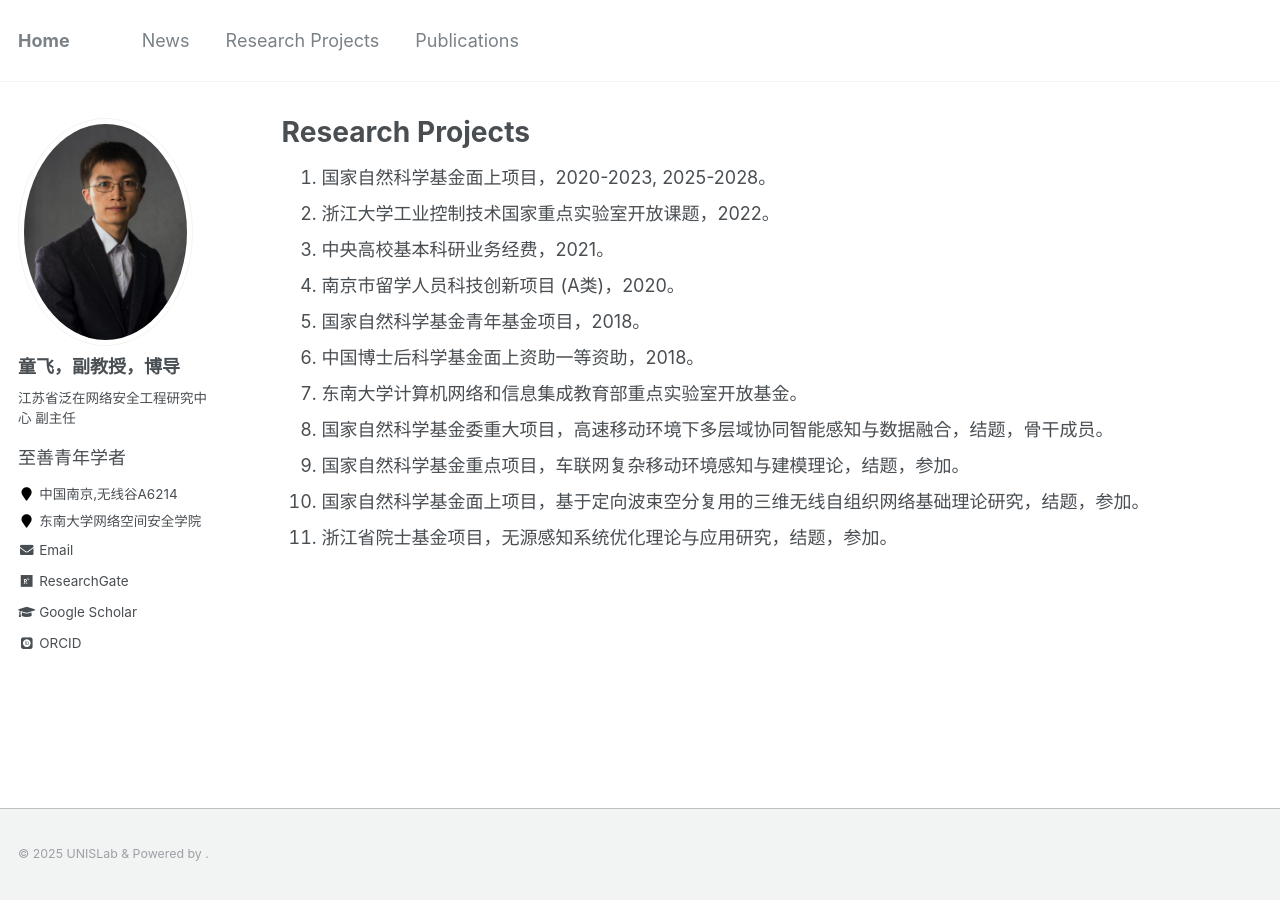
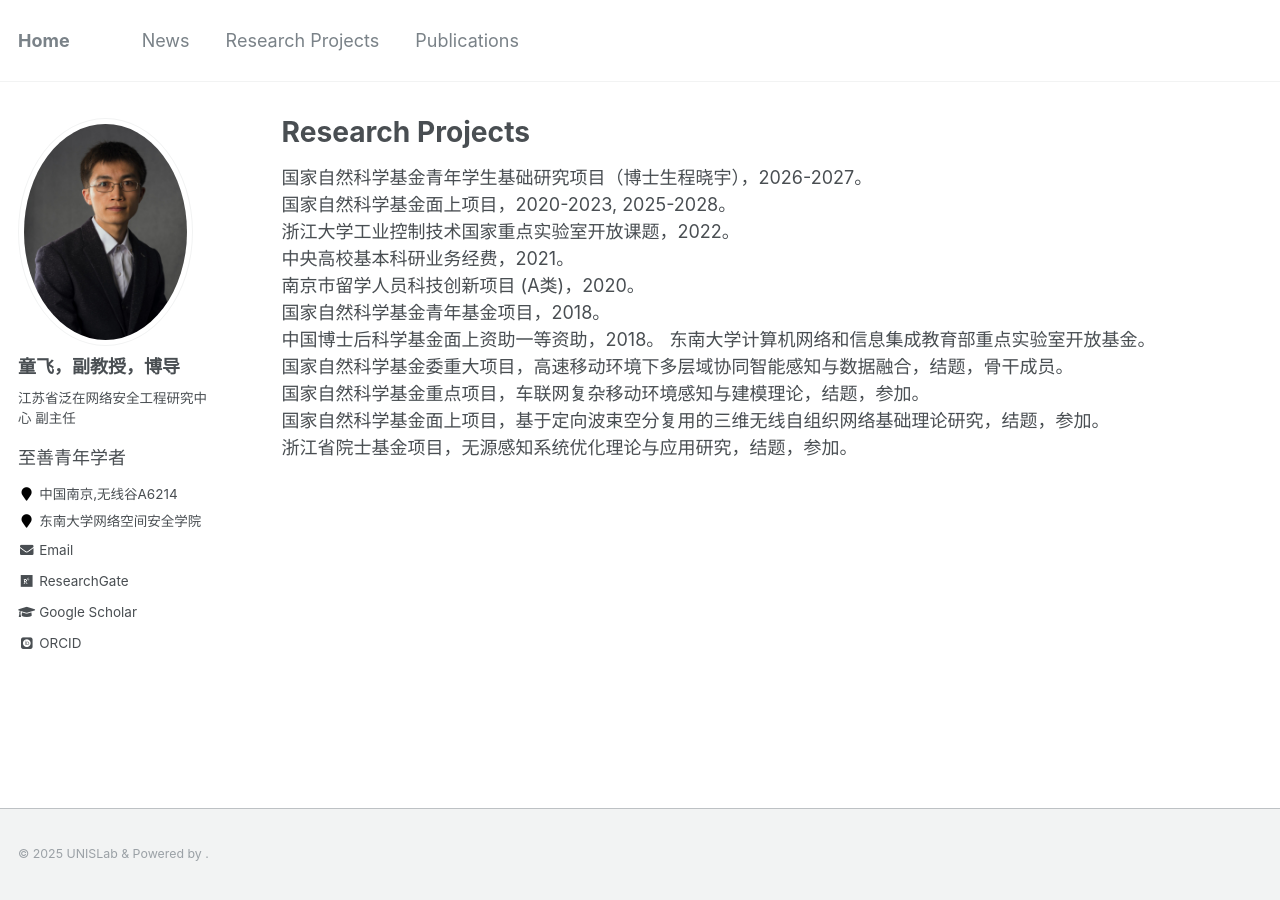
Before and after one commit to fei-tong/fei-tong.github.io, a Jekyll site: the page built from _pages/Research Projects.md, in a window 1280 px wide. Built offline with Jekyll 4.4.1, drawn with Linux system fonts in a browser that asks for light colours; some web fonts are replaced.

Commit message:
Update Research Projects.md

```diff
--- a/_pages/Research Projects.md
+++ b/_pages/Research Projects.md
@@ -5,14 +5,15 @@ permalink: /Research Projects/
 author_profile: true
 ---
 
-1. 国家自然科学基金面上项目，2020-2023, 2025-2028。<br>
-2. 浙江大学工业控制技术国家重点实验室开放课题，2022。<br>
-3. 中央高校基本科研业务经费，2021。<br>
-4. 南京市留学人员科技创新项目 (A类)，2020。<br>
-5. 国家自然科学基金青年基金项目，2018。<br>
-6. 中国博士后科学基金面上资助一等资助，2018。
-7. 东南大学计算机网络和信息集成教育部重点实验室开放基金。<br>
-8. 国家自然科学基金委重大项目，高速移动环境下多层域协同智能感知与数据融合，结题，骨干成员。<br>
-9. 国家自然科学基金重点项目，车联网复杂移动环境感知与建模理论，结题，参加。<br>
-10. 国家自然科学基金面上项目，基于定向波束空分复用的三维无线自组织网络基础理论研究，结题，参加。<br>
-11. 浙江省院士基金项目，无源感知系统优化理论与应用研究，结题，参加。<br>
+国家自然科学基金青年学生基础研究项目（博士生程晓宇），2026-2027。<br>
+国家自然科学基金面上项目，2020-2023, 2025-2028。<br>
+浙江大学工业控制技术国家重点实验室开放课题，2022。<br>
+中央高校基本科研业务经费，2021。<br>
+南京市留学人员科技创新项目 (A类)，2020。<br>
+国家自然科学基金青年基金项目，2018。<br>
+中国博士后科学基金面上资助一等资助，2018。
+东南大学计算机网络和信息集成教育部重点实验室开放基金。<br>
+国家自然科学基金委重大项目，高速移动环境下多层域协同智能感知与数据融合，结题，骨干成员。<br>
+国家自然科学基金重点项目，车联网复杂移动环境感知与建模理论，结题，参加。<br>
+国家自然科学基金面上项目，基于定向波束空分复用的三维无线自组织网络基础理论研究，结题，参加。<br>
+浙江省院士基金项目，无源感知系统优化理论与应用研究，结题，参加。<br>
```
